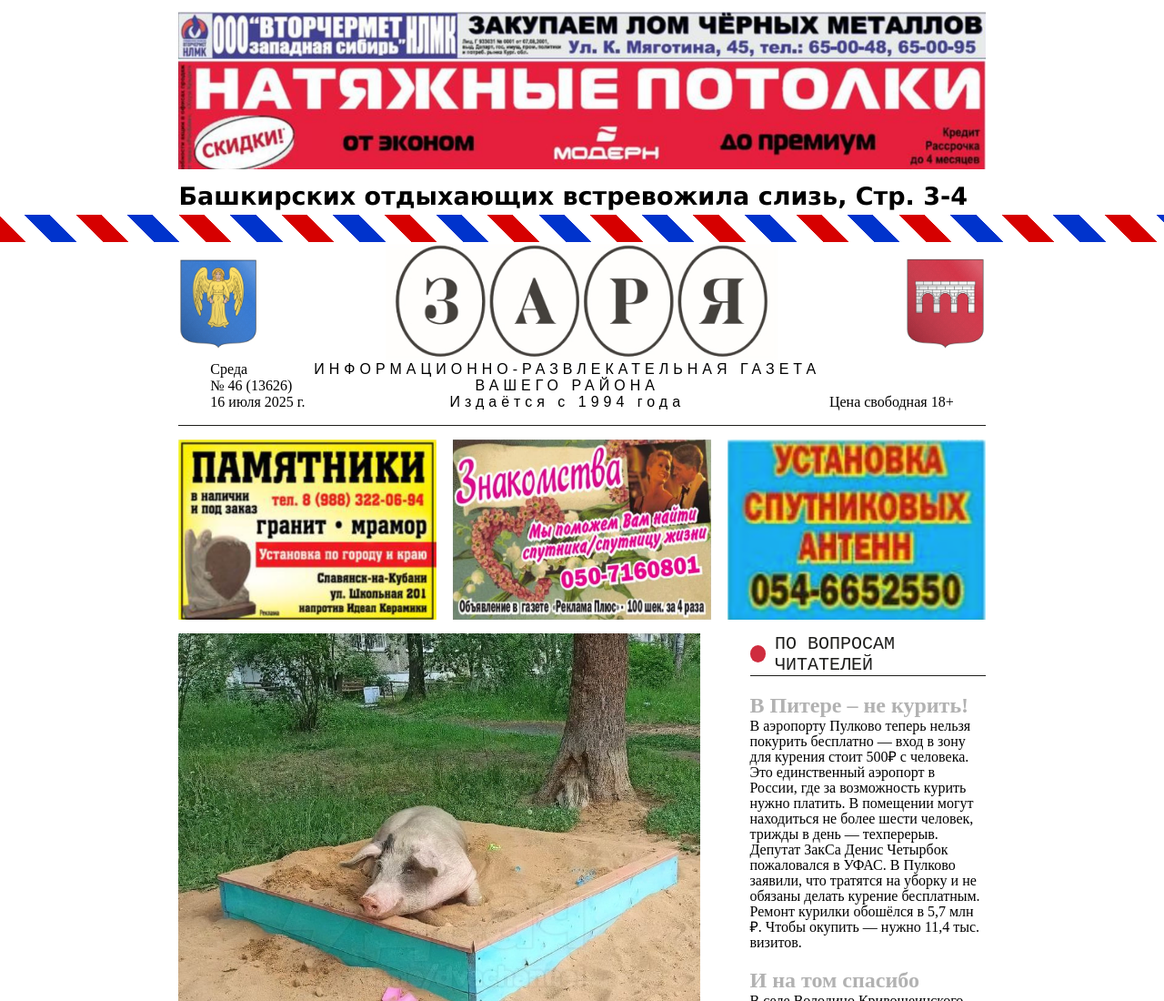
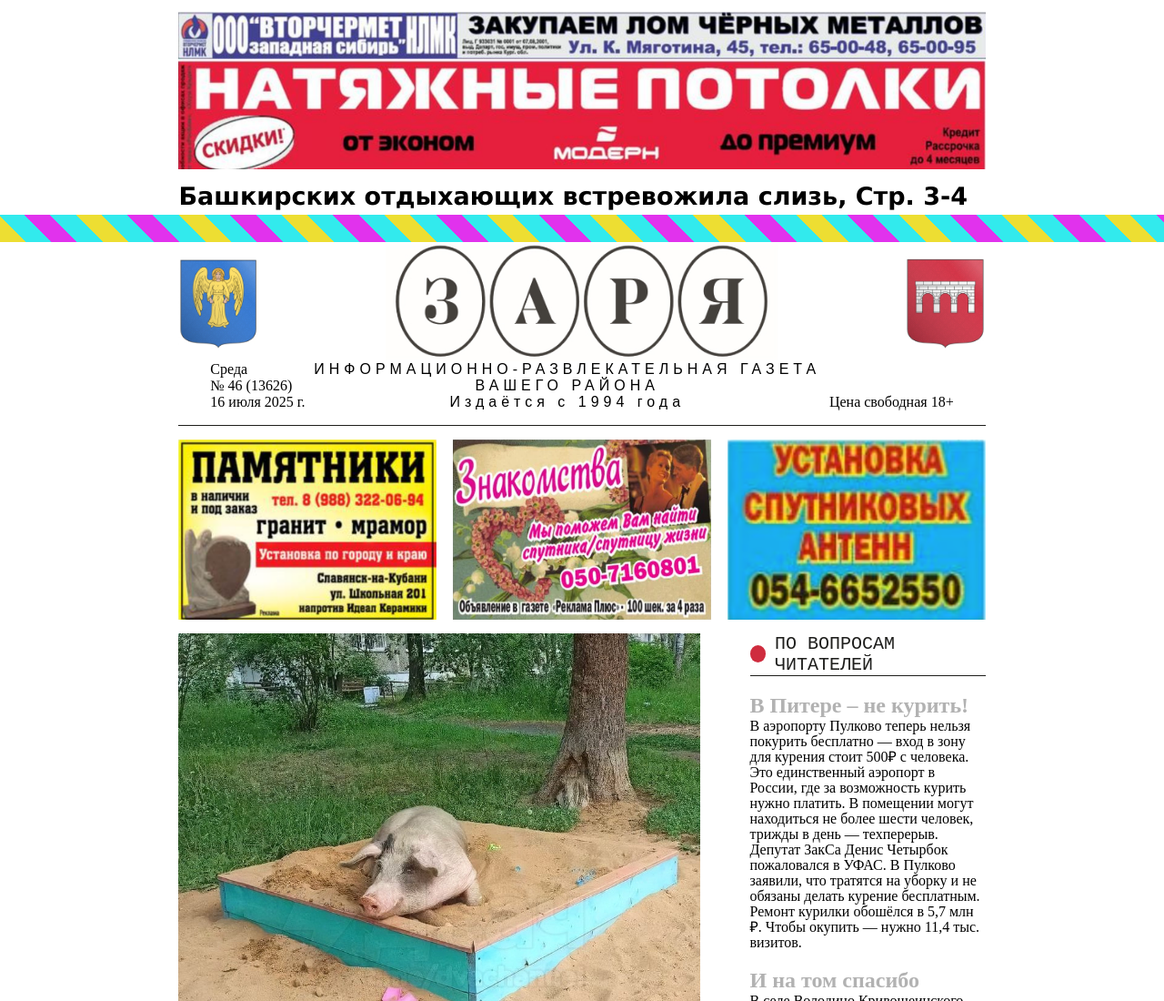
Before and after one commit to kirill-rukov/zarya, a plain HTML site: page index.html in a window 1280 px wide. Shown: the top 1100 px of the page at 91% size. Drawn offline with Linux system fonts and the light colour scheme; no server answers.

Commit message:
Update style.css

```diff
--- a/css/style.css
+++ b/css/style.css
@@ -1,8 +1,8 @@
 :root {
   /* Переменные для изменения цвета полоски */
-  --airmail-red: #d60000;
-  --airmail-white: #ffffff;
-  --airmail-blue: #0033cc;
+  --airmail-red: #edde32;
+  --airmail-white: #32eaed;
+  --airmail-blue: #e132ed;
 }
 
 html,
```
